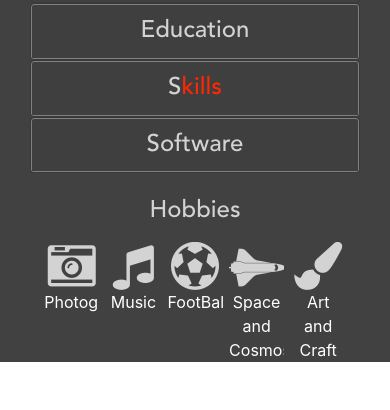
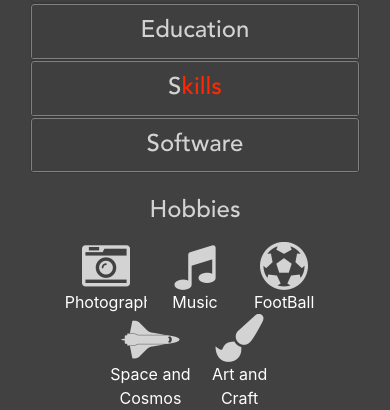
Before and after one commit to rajatprajapati/Onerajat, a website: page index.html in a window 390 px wide. Shown: the part 2119-2529 px from the top of the page. Before the commit the page ends 2481 px from the top, so only its background shows below. Drawn offline with Linux system fonts and the light colour scheme.

Commit message:
more mobile responsive

```diff
--- a/index.html
+++ b/index.html
@@ -398,23 +398,23 @@
                         Hobbies
                     </h4>
                     <div class="row hobbies justify-content-center">
-                        <div class="col-2 justify-content-center">
+                        <div class="col-3 col-lg-2 justify-content-center">
                             <i class="col-12 fa fa-camera-retro justify-content-center" aria-hidden="true"></i>
                             <div class="col-12">Photography</div>
                         </div>
-                        <div class="col-2">
+                        <div class="col-3 col-lg-2 justify-content-center">
                             <i class="fa fa-music col-12 justify-content-center"></i>
                             <div class="col-12">Music</div>
                         </div>
-                        <div class="col-2">
+                        <div class="col-3 col-lg-2 justify-content-center">
                             <i class="fa fa-futbol-o col-12 justify-content-center"></i>
                             <div class="col-12">FootBall</div>
                         </div>
-                        <div class="col-2">
+                        <div class="col-3 col-lg-2 justify-content-center">
                             <i class="fa fa-space-shuttle col-12 justify-content-center"></i>
                             <div class="col-12">Space and<br>Cosmos</div>
                         </div>
-                        <div class="col-2">
+                        <div class="col-3 col-lg-2 justify-content-center">
                             <i class="fa fa-paint-brush col-12 justify-content-center"></i>
                             <div class="col-12">Art and <br> Craft</div>
                         </div>
--- a/resources/css/styles.scss
+++ b/resources/css/styles.scss
@@ -616,12 +616,14 @@ nav {
 
 .hobbies {
     .col-12,
-    .col-2 {
+    .col-lg-2,
+    .col-3 {
         padding: 0px;
         text-align: center;
         color: white;
     }
-    .col-2 {
+    .col-3,
+    .col-lg-2 {
         margin: 0 1%;
     }
     .fa {
```
Also changed, not shown: resources/css/styles.css.
